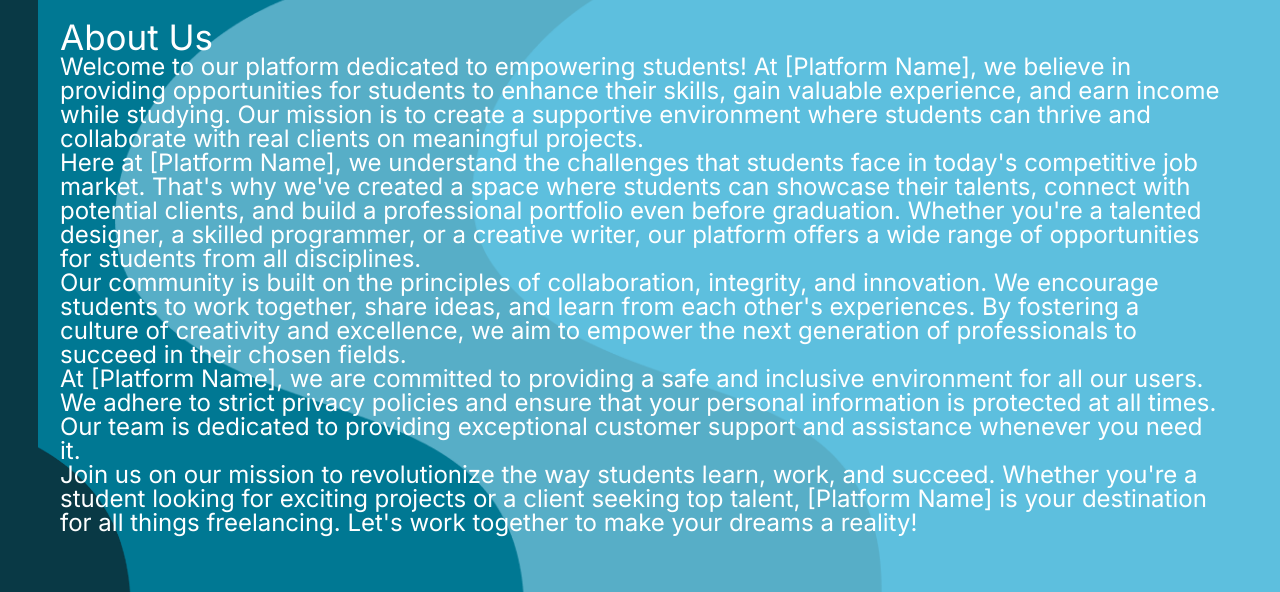
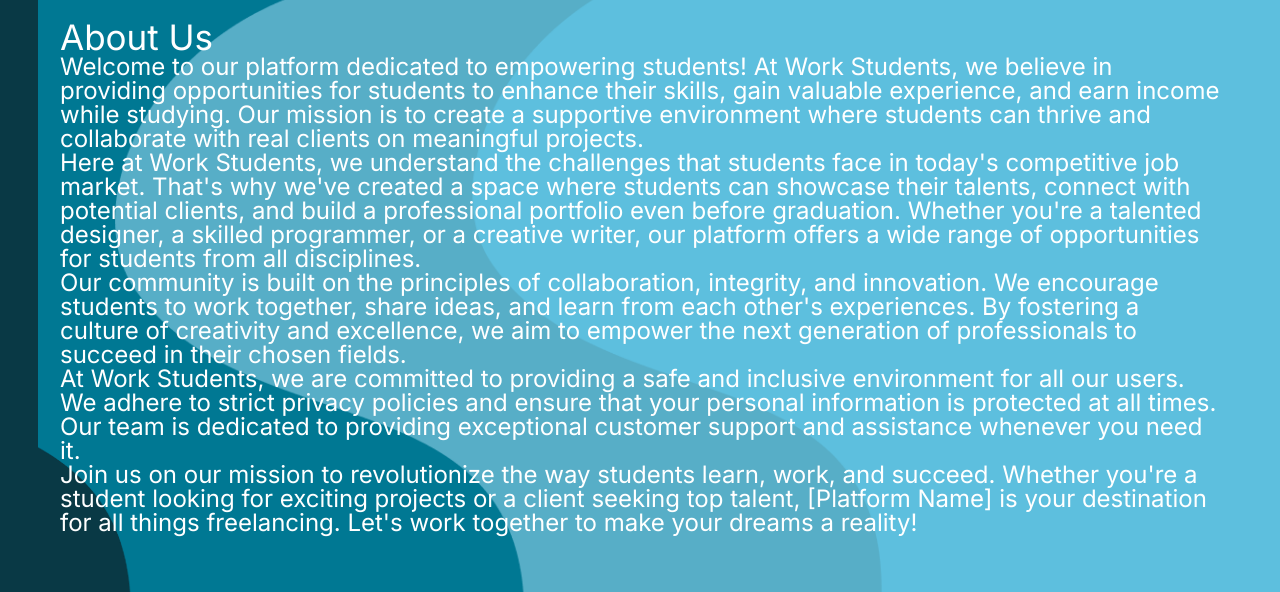
Before and after one commit to nadzhafov20/work_students, a Django app: page /about_us in a window 1280 px wide. Shown: the part 154-746 px from the top of the page. Run offline with Django 5.2, Linux system fonts and the light colour scheme; data that the repository does not hold is empty.

Commit message:
Update about_us.html

```diff
--- a/templates/main/templates/home/about_us.html
+++ b/templates/main/templates/home/about_us.html
@@ -14,10 +14,10 @@
 <div class="container">
     <section class="information">
         <h2>About Us</h2>
-        <p>Welcome to our platform dedicated to empowering students! At <strong>[Platform Name]</strong>, we believe in providing opportunities for students to enhance their skills, gain valuable experience, and earn income while studying. Our mission is to create a supportive environment where students can thrive and collaborate with real clients on meaningful projects.</p>
-        <p>Here at <strong>[Platform Name]</strong>, we understand the challenges that students face in today's competitive job market. That's why we've created a space where students can showcase their talents, connect with potential clients, and build a professional portfolio even before graduation. Whether you're a talented designer, a skilled programmer, or a creative writer, our platform offers a wide range of opportunities for students from all disciplines.</p>
+        <p>Welcome to our platform dedicated to empowering students! At <strong>Work Students</strong>, we believe in providing opportunities for students to enhance their skills, gain valuable experience, and earn income while studying. Our mission is to create a supportive environment where students can thrive and collaborate with real clients on meaningful projects.</p>
+        <p>Here at <strong>Work Students</strong>, we understand the challenges that students face in today's competitive job market. That's why we've created a space where students can showcase their talents, connect with potential clients, and build a professional portfolio even before graduation. Whether you're a talented designer, a skilled programmer, or a creative writer, our platform offers a wide range of opportunities for students from all disciplines.</p>
         <p>Our community is built on the principles of collaboration, integrity, and innovation. We encourage students to work together, share ideas, and learn from each other's experiences. By fostering a culture of creativity and excellence, we aim to empower the next generation of professionals to succeed in their chosen fields.</p>
-        <p>At <strong>[Platform Name]</strong>, we are committed to providing a safe and inclusive environment for all our users. We adhere to strict privacy policies and ensure that your personal information is protected at all times. Our team is dedicated to providing exceptional customer support and assistance whenever you need it.</p>
+        <p>At <strong>Work Students</strong>, we are committed to providing a safe and inclusive environment for all our users. We adhere to strict privacy policies and ensure that your personal information is protected at all times. Our team is dedicated to providing exceptional customer support and assistance whenever you need it.</p>
         <p>Join us on our mission to revolutionize the way students learn, work, and succeed. Whether you're a student looking for exciting projects or a client seeking top talent, <strong>[Platform Name]</strong> is your destination for all things freelancing. Let's work together to make your dreams a reality!</p>
     </section>
 </div>
```
